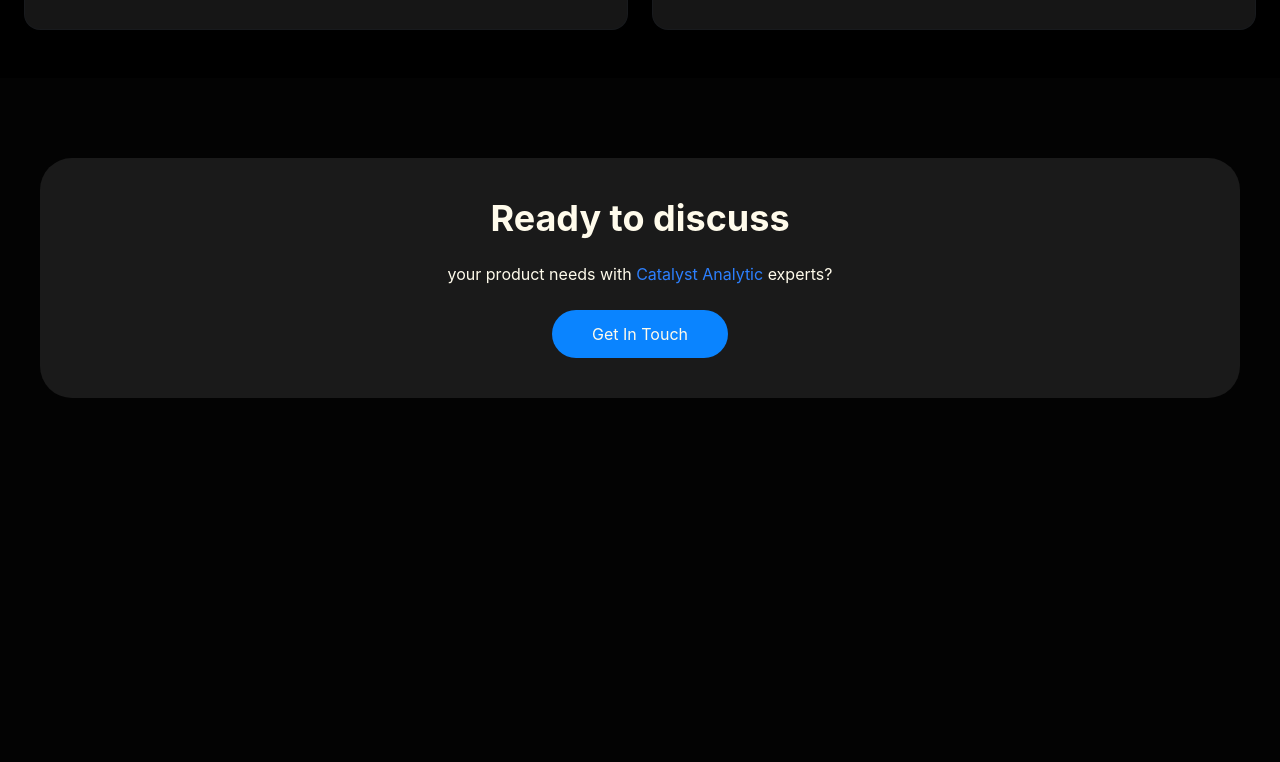
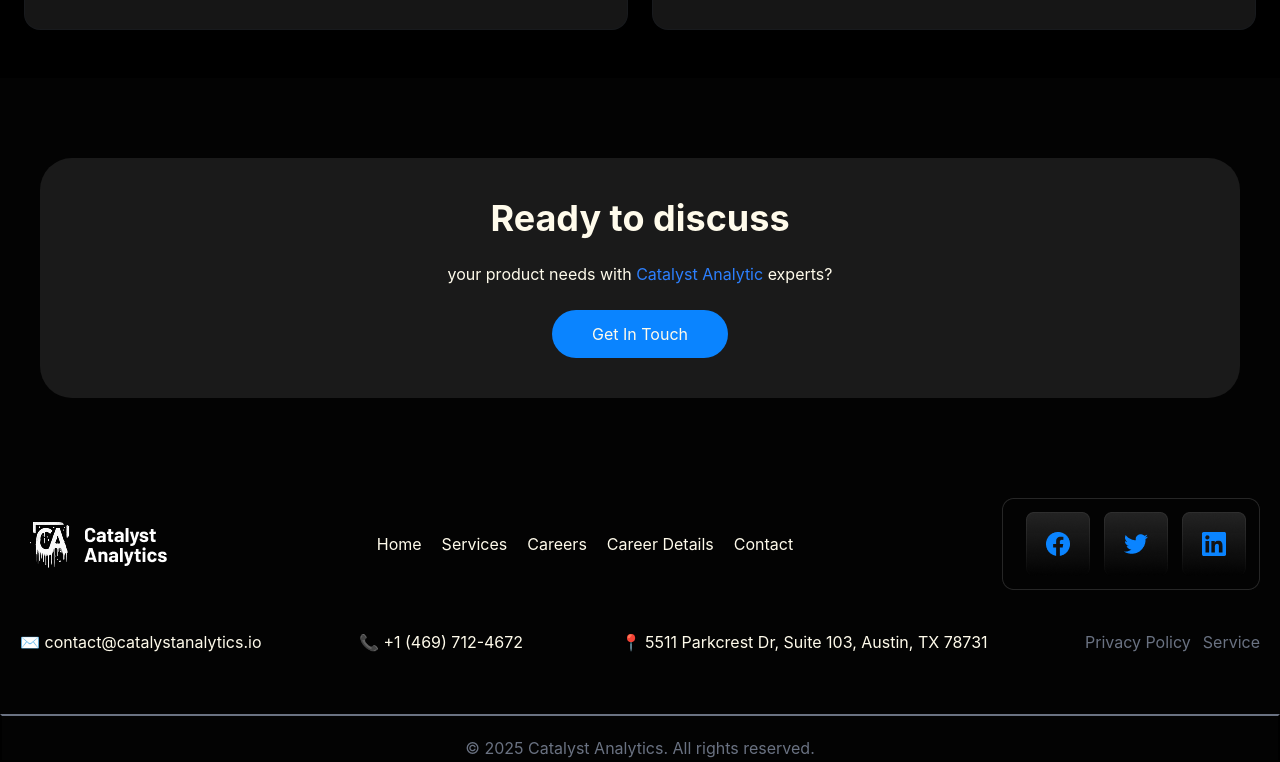
Before and after one commit to shokirovsh01/exam-3, a website: page src/page3.html in a window 1280 px wide. Shown: the part 1825-2587 px from the top of the page. Before the commit the page ends 2223 px from the top, so only its background shows below. Drawn offline with nearby package versions, Linux system fonts and the light colour scheme; files that its build step writes are made by us from their sources.

Commit message:
section 13

```diff
--- a/src/page3.html
+++ b/src/page3.html
@@ -282,5 +282,39 @@
 
 </section>
 
+<!-- section 13 -->
+
+<footer class="flex justify-between flex-col lg:flex-row max-w-325 mt-20 m-auto items-center p-5 text-center lg:text-start">
+
+<img src="./img/Logo (7).png" alt="">
+
+<div class="flex gap-5 text-amber-50 ">
+    <p>Home</p>
+    <p>Services</p>
+    <p>Careers</p>
+    <p>Career Details</p>
+    <p>Contact</p>
+</div>
+
+<img src="./img/Sub Container.png" alt="">
+</footer>
+
+<footer class="flex justify-between text-amber-50  flex-col lg:flex-row max-w-325  m-auto items-center p-5 text-center lg:text-start">
+
+<h1>✉ contact@catalystanalytics.io</h1>
+<h1>📞 +1 (469) 712-4672</h1>
+<h1>📍 5511 Parkcrest Dr, Suite 103, Austin, TX 78731</h1>
+
+<div class="flex gap-3">
+<p class="text-gray-500">Privacy Policy</p>
+<p class="text-gray-500">Service</p>
+</div>
+
+</footer>
+
+<div class="border-t-gray-500 border-2 mt-10">
+    <h1 class="text-gray-500 text-center mt-5   ">© 2025 Catalyst Analytics. All rights reserved.</h1>
+</div>
+
 </body>
 </html>
```
